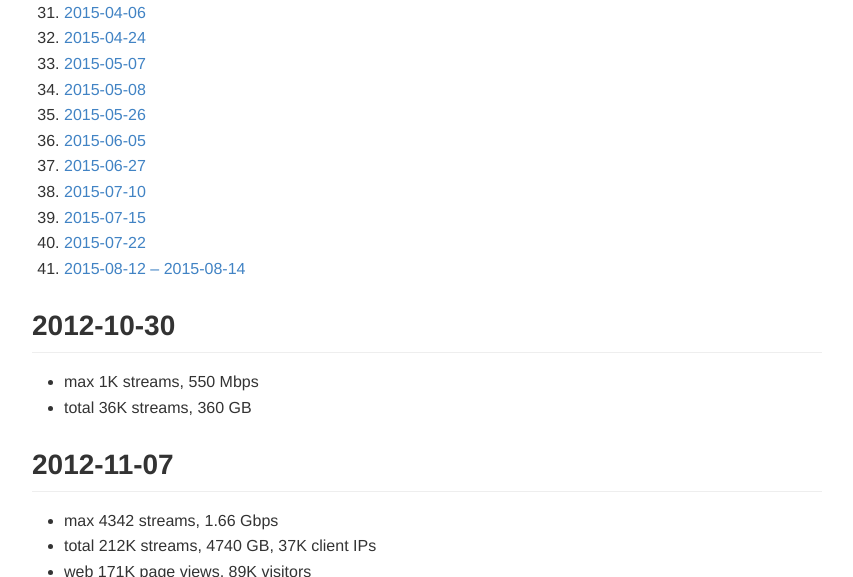
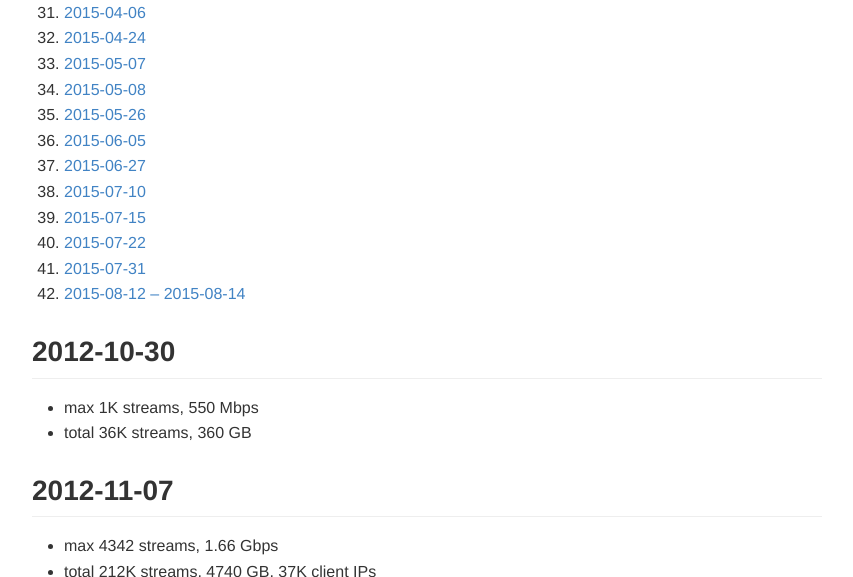
Before and after one commit to zmousm/parltv-bursts, a Jekyll site: the page built from index.md, in a window 1280 px wide and 900 px high, scrolled down 877 px, cut to the strip 0-577 px from the top of the window. Shown: the whole strip, without its empty margins (213-1066 px from the left). Built offline with Jekyll 4.4.1, drawn with Linux system fonts in a browser that asks for light colours; Markdown is read by kramdown in place of the engine named in the settings.

Commit message:
Forgot ToC header for 2015-07-31

```diff
--- a/index.md
+++ b/index.md
@@ -45,6 +45,7 @@ layout: index
 1. [2015-07-10](#2015-07-10)
 1. [2015-07-15](#2015-07-15)
 1. [2015-07-22](#2015-07-22)
+1. [2015-07-31](#2015-07-31)
 1. [2015-08-12 -- 2015-08-14](#2015-08-12----2015-08-14)
 
 ## 2012-10-30
```
